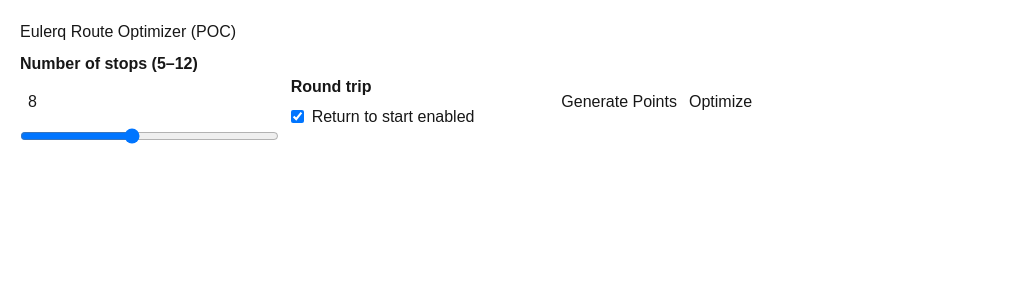
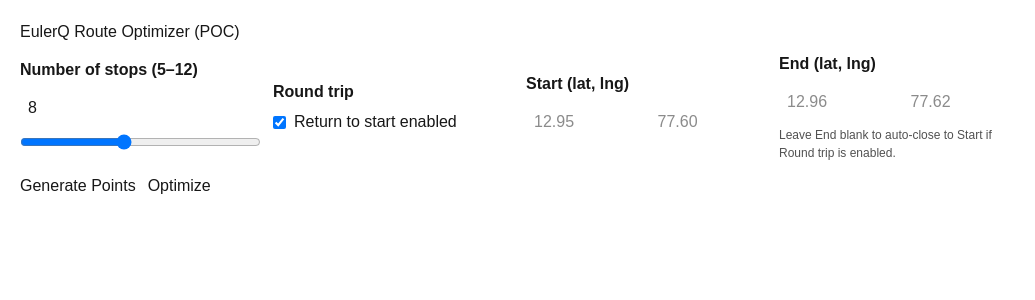
Before and after one commit to Maru1209/EulerQ, a Next.js app: page /optimizer-demo in a window 1280 px wide. Shown: the top 300 px of the page, without its empty margins (0-1035 px from the left). Built offline with nearby package versions, Linux system fonts and the light colour scheme.

Commit message:
UI: start/end depots + show start↔end km + QUBO info

```diff
--- a/app/optimizer-demo/page.tsx
+++ b/app/optimizer-demo/page.tsx
@@ -10,18 +10,21 @@ export default function OptimizerDemo() {
   const [error, setError] = useState<string | null>(null);
   const [busy, setBusy] = useState(false);
 
-  // NEW: UI state
+  // UI state
   const [roundTrip, setRoundTrip] = useState<boolean>(true);
   const [numPoints, setNumPoints] = useState<number>(8); // 5–12
+  const [startLat, setStartLat] = useState<string>("");
+  const [startLng, setStartLng] = useState<string>("");
+  const [endLat, setEndLat] = useState<string>("");
+  const [endLng, setEndLng] = useState<string>("");
 
-  // react-leaflet loaded only in the browser (Option B)
+  // react-leaflet (client-only)
   const [leaflet, setLeaflet] = useState<any>(null);
   useEffect(() => {
     (async () => {
       const mod = await import("react-leaflet");
       const L = (await import("leaflet")).default;
-
-      // Fix default marker icons in Next.js
+      // fix marker icons
       // @ts-ignore
       delete (L.Icon.Default.prototype as any)._getIconUrl;
       L.Icon.Default.mergeOptions({
@@ -32,13 +35,12 @@ export default function OptimizerDemo() {
         shadowUrl:
           "https://cdnjs.cloudflare.com/ajax/libs/leaflet/1.9.4/images/marker-shadow.png",
       });
-
       setLeaflet({ ...mod, L });
     })();
   }, []);
 
   function handleGenerate() {
-    const N = Math.min(12, Math.max(5, numPoints)); // clamp 5–12
+    const N = Math.min(12, Math.max(5, numPoints));
     const pts: Point[] = Array.from({ length: N }, () => ({
       lat: 12.9 + Math.random() * 0.15,
       lng: 77.5 + Math.random() * 0.15,
@@ -46,6 +48,21 @@ export default function OptimizerDemo() {
     setPoints(pts);
     setResult(null);
     setError(null);
+  }
+
+  function buildPayload() {
+    const payload: any = { points, round_trip: roundTrip };
+    const sOK = startLat.trim() !== "" && startLng.trim() !== "";
+    const eOK = endLat.trim() !== "" && endLng.trim() !== "";
+
+    if (sOK) {
+      payload.start = { lat: parseFloat(startLat), lng: parseFloat(startLng) };
+    }
+    if (eOK) {
+      payload.end = { lat: parseFloat(endLat), lng: parseFloat(endLng) };
+    }
+    // If round_trip and only start provided, backend will use start as end as well.
+    return payload;
   }
 
   async function handleOptimize() {
@@ -64,7 +81,7 @@ export default function OptimizerDemo() {
         body: JSON.stringify({
           problem_type: "route",
           backend: "classical",
-          payload: { points, round_trip: roundTrip },
+          payload: buildPayload(),
         }),
       });
 
@@ -75,7 +92,6 @@ export default function OptimizerDemo() {
           `HTTP ${res.status} ${res.statusText} — check Network tab`;
         throw new Error(msg);
       }
-
       setResult(data);
     } catch (e: any) {
       console.error(e);
@@ -86,30 +102,45 @@ export default function OptimizerDemo() {
     }
   }
 
-  // Build polyline positions; if roundTrip, close the loop
+  // Build polyline (close if roundTrip with no external depots shown here)
   const routePositions: [number, number][] =
-    result?.ok && Array.isArray(result.solution.order)
+    result?.ok && Array.isArray(result.solution?.order)
       ? (() => {
           const seq = result.solution.order.map(
             (i: number) => [points[i].lat, points[i].lng] as [number, number]
           );
-          return roundTrip && seq.length > 1 ? [...seq, seq[0]] : seq;
+          // We don't close visually if external depots used; we draw depots separately.
+          const depotsUsed =
+            result?.diagnostics?.depots?.has_start ||
+            result?.diagnostics?.depots?.has_end;
+          return roundTrip && !depotsUsed && seq.length > 1 ? [...seq, seq[0]] : seq;
         })()
       : [];
 
+  const startMarker =
+    startLat && startLng
+      ? ([parseFloat(startLat), parseFloat(startLng)] as [number, number])
+      : null;
+  const endMarker =
+    endLat && endLng
+      ? ([parseFloat(endLat), parseFloat(endLng)] as [number, number])
+      : startMarker && roundTrip
+      ? startMarker
+      : null;
+
   return (
     <div style={{ padding: 20 }}>
-      <h1>Eulerq Route Optimizer (POC)</h1>
+      <h1>EulerQ Route Optimizer (POC)</h1>
 
       {/* Controls */}
       <div
         style={{
           display: "grid",
-          gridTemplateColumns: "repeat(auto-fit, minmax(200px,1fr))",
+          gridTemplateColumns: "repeat(auto-fit, minmax(220px,1fr))",
           gap: 12,
           marginTop: 8,
           alignItems: "center",
-          maxWidth: 800,
+          maxWidth: 1000,
         }}
       >
         <div>
@@ -124,7 +155,6 @@ export default function OptimizerDemo() {
             onChange={(e) => setNumPoints(parseInt(e.target.value || "8", 10))}
             style={{ padding: 8, width: "100%" }}
           />
-          {/* Optional: slider control */}
           <input
             type="range"
             min={5}
@@ -147,6 +177,49 @@ export default function OptimizerDemo() {
             />
             <span>{roundTrip ? "Return to start enabled" : "Open tour"}</span>
           </label>
+        </div>
+
+        <div>
+          <label style={{ display: "block", fontWeight: 600, marginBottom: 6 }}>
+            Start (lat, lng)
+          </label>
+          <div style={{ display: "flex", gap: 6 }}>
+            <input
+              placeholder="12.95"
+              value={startLat}
+              onChange={(e) => setStartLat(e.target.value)}
+              style={{ padding: 8, width: "100%" }}
+            />
+            <input
+              placeholder="77.60"
+              value={startLng}
+              onChange={(e) => setStartLng(e.target.value)}
+              style={{ padding: 8, width: "100%" }}
+            />
+          </div>
+        </div>
+
+        <div>
+          <label style={{ display: "block", fontWeight: 600, marginBottom: 6 }}>
+            End (lat, lng)
+          </label>
+          <div style={{ display: "flex", gap: 6 }}>
+            <input
+              placeholder="12.96"
+              value={endLat}
+              onChange={(e) => setEndLat(e.target.value)}
+              style={{ padding: 8, width: "100%" }}
+            />
+            <input
+              placeholder="77.62"
+              value={endLng}
+              onChange={(e) => setEndLng(e.target.value)}
+              style={{ padding: 8, width: "100%" }}
+            />
+          </div>
+          <div style={{ fontSize: 12, opacity: 0.75, marginTop: 4 }}>
+            Leave End blank to auto-close to Start if Round trip is enabled.
+          </div>
         </div>
 
         <div style={{ display: "flex", gap: 12, alignItems: "end" }}>
@@ -184,9 +257,36 @@ export default function OptimizerDemo() {
               {result.solution.improvement_pct.toFixed(1)}%
             </div>
           )}
+          {result?.diagnostics?.depots?.start_end_km != null && (
+            <div>
+              <b>Start↔End distance:</b>{" "}
+              {Number(result.diagnostics.depots.start_end_km).toFixed(2)} km
+            </div>
+          )}
 
-          {/* Map (only when leaflet is loaded in the browser) */}
-          {leaflet && points.length > 0 && routePositions.length > 0 && (
+          {/* QUBO / Solver info */}
+          <div style={{ marginTop: 12, fontSize: 13, opacity: 0.85 }}>
+            <b>Solver Info:</b>
+            <div>
+              We formulate the route as a <b>QUBO</b> (quadratic unconstrained
+              binary optimization): variables x<sub>i,t</sub> decide city <i>i</i> at position <i>t</i>.
+              Constraints (visit once / slot filled) and distances are encoded
+              into a single matrix <i>Q</i>. We then use simulated annealing to
+              minimize xᵀQx, which is different from “just annealing” a cost:
+              here the cost landscape comes explicitly from the QUBO.
+            </div>
+            <div style={{ marginTop: 6 }}>
+              <i>QUBO terms added:</i>{" "}
+              L={result?.diagnostics?.qubo_terms?.linear_terms_added ?? 0},{" "}
+              Q={result?.diagnostics?.qubo_terms?.quadratic_terms_added ?? 0}.{" "}
+              Restarts={result?.diagnostics?.restarts}, Reads/Restart=
+              {result?.diagnostics?.reads_per_restart}, Best Restart=
+              {result?.diagnostics?.best_restart_idx}.
+            </div>
+          </div>
+
+          {/* Map */}
+          {leaflet && points.length > 0 && (
             <div style={{ height: 420, marginTop: 16 }}>
               <leaflet.MapContainer
                 center={[points[0].lat, points[0].lng]}
@@ -197,16 +297,31 @@ export default function OptimizerDemo() {
                   url="https://{s}.tile.openstreetmap.org/{z}/{x}/{y}.png"
                   attribution="© OpenStreetMap contributors"
                 />
-                {/* Optimized route polyline (closed if roundTrip) */}
-                <leaflet.Polyline positions={routePositions} />
-                {/* Markers */}
+                {/* Optimized route polyline */}
+                {Array.isArray(result.solution.order) && (
+                  <leaflet.Polyline
+                    positions={routePositions}
+                  />
+                )}
+                {/* City markers */}
                 {points.map((p, idx) => (
                   <leaflet.Marker key={idx} position={[p.lat, p.lng]}>
                     <leaflet.Popup>
-                      #{idx} — {p.lat.toFixed(4)}, {p.lng.toFixed(4)}
+                      Stop #{idx} — {p.lat.toFixed(4)}, {p.lng.toFixed(4)}
                     </leaflet.Popup>
                   </leaflet.Marker>
                 ))}
+                {/* Depot markers */}
+                {startMarker && (
+                  <leaflet.Marker position={startMarker}>
+                    <leaflet.Popup>Start Depot</leaflet.Popup>
+                  </leaflet.Marker>
+                )}
+                {endMarker && endMarker !== startMarker && (
+                  <leaflet.Marker position={endMarker}>
+                    <leaflet.Popup>End Depot</leaflet.Popup>
+                  </leaflet.Marker>
+                )}
               </leaflet.MapContainer>
             </div>
           )}
```
